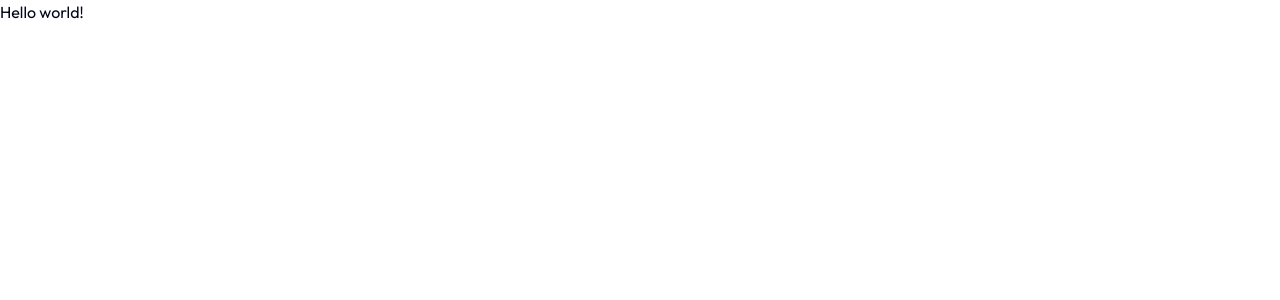
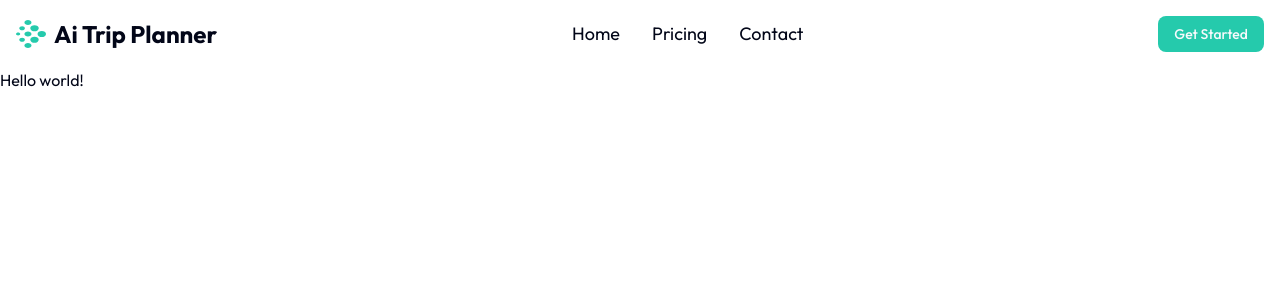
Before and after one commit to creationsbliss/ai-trip-planner, a Next.js app: page / in a window 1280 px wide. Shown: the top 300 px of the page. Built offline with nearby package versions, Linux system fonts and the light colour scheme.

Commit message:
Add logo SVG, create Header component, and implement Provider for layout

```diff
--- a/src/app/globals.css
+++ b/src/app/globals.css
@@ -51,7 +51,7 @@
   --card-foreground: oklch(0.129 0.042 264.695);
   --popover: oklch(1 0 0);
   --popover-foreground: oklch(0.129 0.042 264.695);
-  --primary: oklch(0.208 0.042 265.755);
+  --primary: oklch(0.7529 0.134 176.26);
   --primary-foreground: oklch(0.984 0.003 247.858);
   --secondary: oklch(0.968 0.007 247.896);
   --secondary-foreground: oklch(0.208 0.042 265.755);
@@ -85,7 +85,7 @@
   --card-foreground: oklch(0.984 0.003 247.858);
   --popover: oklch(0.208 0.042 265.755);
   --popover-foreground: oklch(0.984 0.003 247.858);
-  --primary: oklch(0.929 0.013 255.508);
+  --primary: oklch(0.7529 0.134 176.26);
   --primary-foreground: oklch(0.208 0.042 265.755);
   --secondary: oklch(0.279 0.041 260.031);
   --secondary-foreground: oklch(0.984 0.003 247.858);
--- a/src/app/layout.tsx
+++ b/src/app/layout.tsx
@@ -1,6 +1,7 @@
 import type { Metadata } from "next";
 import { Outfit } from "next/font/google";
 import "./globals.css";
+import Provider from "@/providers/Providers";
 
 const outfit = Outfit({
   subsets: ["latin"],
@@ -18,7 +19,9 @@ export default function RootLayout({
 }>) {
   return (
     <html lang="en">
-      <body className={outfit.className}>{children}</body>
+      <body className={outfit.className}>
+        <Provider>{children}</Provider>
+      </body>
     </html>
   );
 }
--- /dev/null
+++ b/src/components/Header/Header.tsx
@@ -0,0 +1,48 @@
+import Image from "next/image";
+import Link from "next/link";
+import { Button } from "../ui/button";
+
+const links = [
+  {
+    title: "Home",
+    path: "/",
+  },
+  {
+    title: "Pricing",
+    path: "/pricing",
+  },
+  {
+    title: "Contact",
+    path: "/contact",
+  },
+];
+
+const Header = () => {
+  return (
+    <div className="flex items-center justify-between p-4">
+      {/* logo */}
+      <div className="flex items-center gap-2">
+        <Image src="/logo.svg" alt="logo" width={30} height={30} />
+        <span className="text-2xl font-bold"> Ai Trip Planner </span>
+      </div>
+
+      {/* nav menu */}
+      <div className="flex items-center gap-8">
+        {links.map((link) => (
+          <Link
+            key={link.title}
+            href={link.path}
+            className="text-lg hover:scale-105 hover:text-primary transition-all"
+          >
+            {link.title}
+          </Link>
+        ))}
+      </div>
+
+      {/* button */}
+      <Button>Get Started</Button>
+    </div>
+  );
+};
+
+export default Header;
--- /dev/null
+++ b/src/providers/Providers.tsx
@@ -0,0 +1,16 @@
+import Header from "@/components/Header/Header";
+
+const Provider = ({
+  children,
+}: Readonly<{
+  children: React.ReactNode;
+}>) => {
+  return (
+    <div>
+      <Header />
+      {children}
+    </div>
+  );
+};
+
+export default Provider;
```
Also changed, not shown: public/logo.svg (added).
